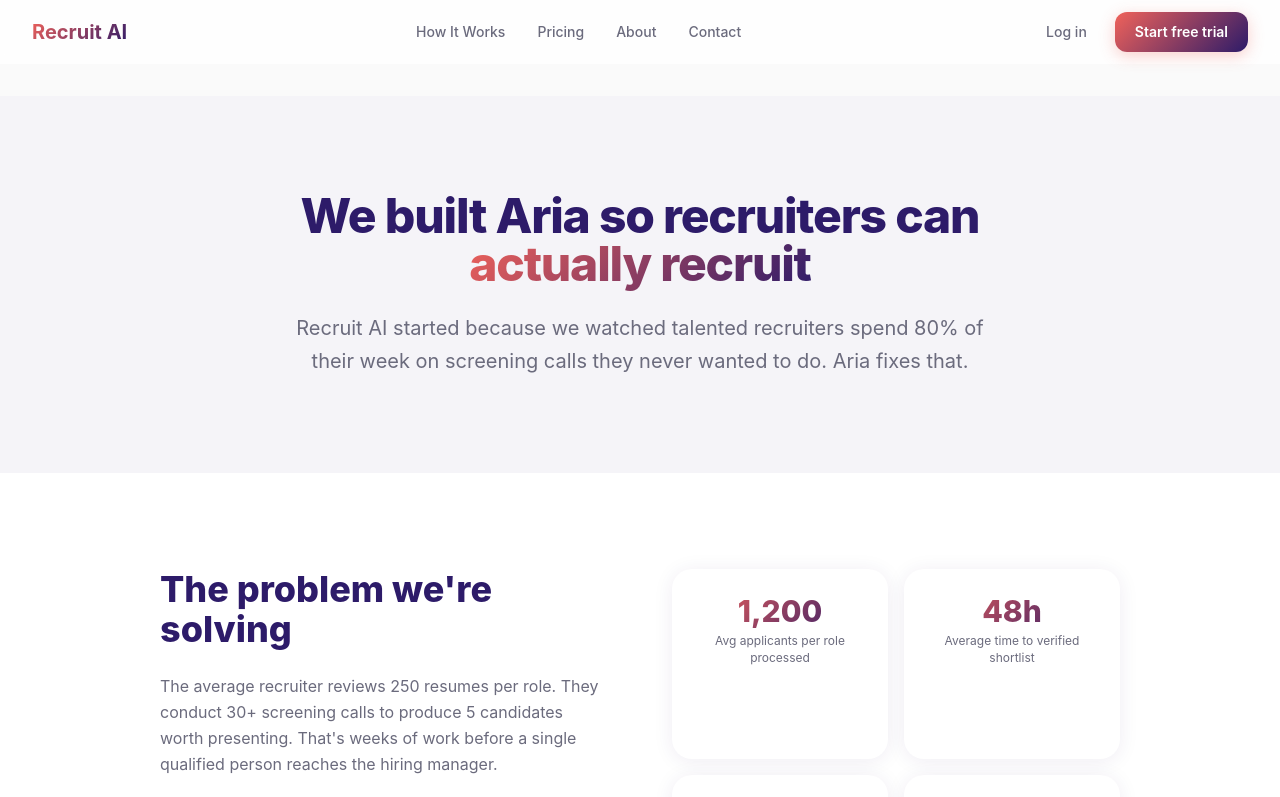
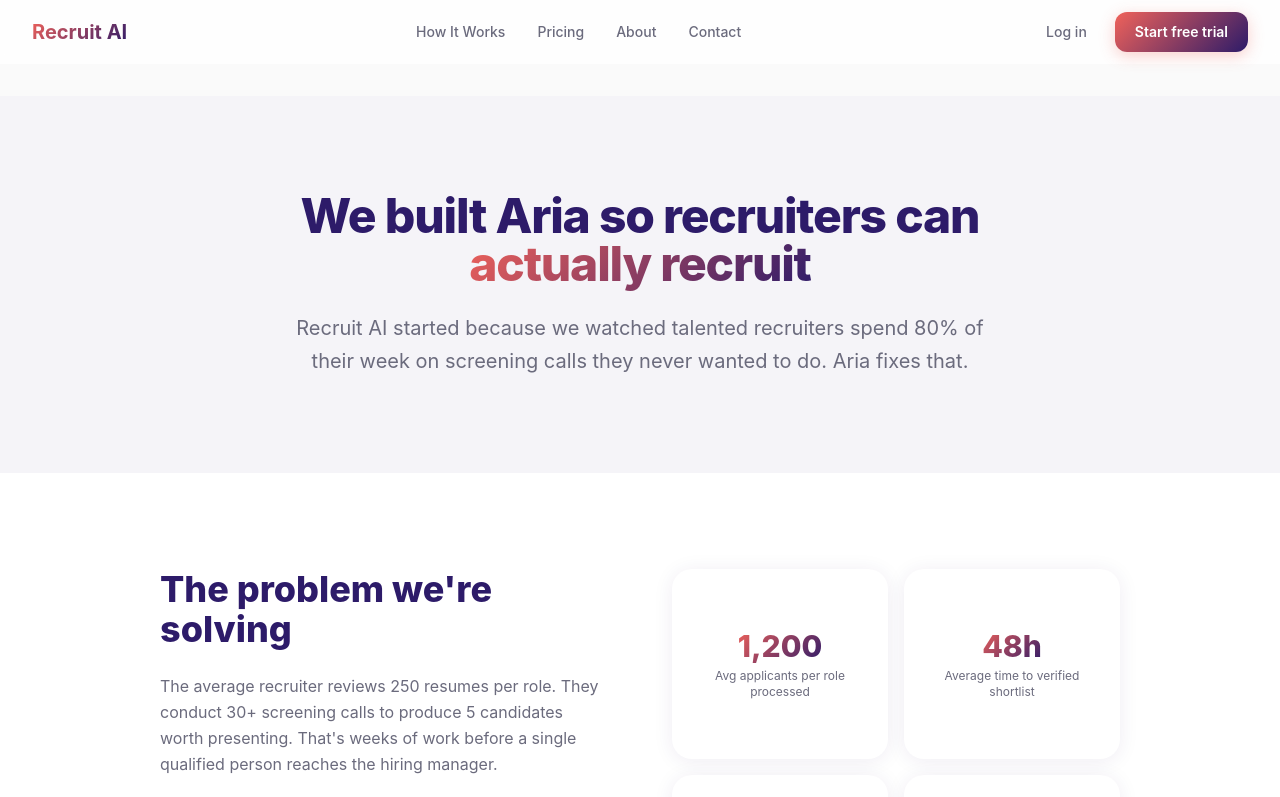
Before and after one commit to kashishakanksha754-coder/recruitAI, a Next.js app: page /about in a window 1280 px wide. Shown: the top 797 px of the page. Built offline with nearby package versions, Linux system fonts and the light colour scheme.

Commit message:
fix: center-align stat card content on About page

```diff
--- a/src/app/about/page.tsx
+++ b/src/app/about/page.tsx
@@ -54,7 +54,7 @@ export default function AboutPage() {
                   { stat: "94%",    label: "Hiring manager satisfaction rate" },
                   { stat: "40+",    label: "Languages Aria interviews in" },
                 ].map(({ stat, label }) => (
-                  <div key={stat} className="card p-6 text-center">
+                  <div key={stat} className="card p-6 flex flex-col items-center justify-center text-center">
                     <p className="text-3xl font-extrabold gradient-text mb-1">{stat}</p>
                     <p className="text-xs text-muted leading-snug">{label}</p>
                   </div>
```
